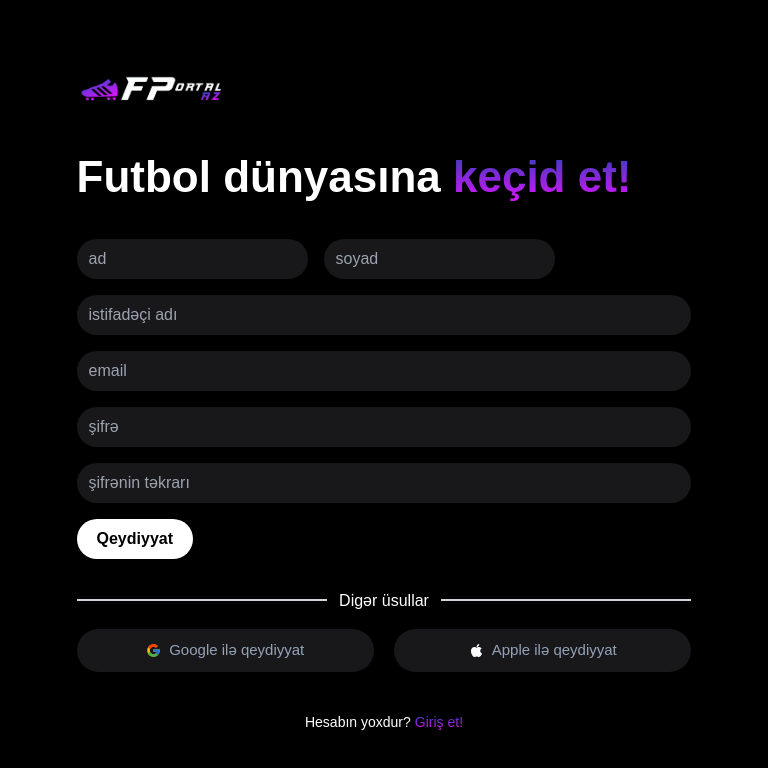
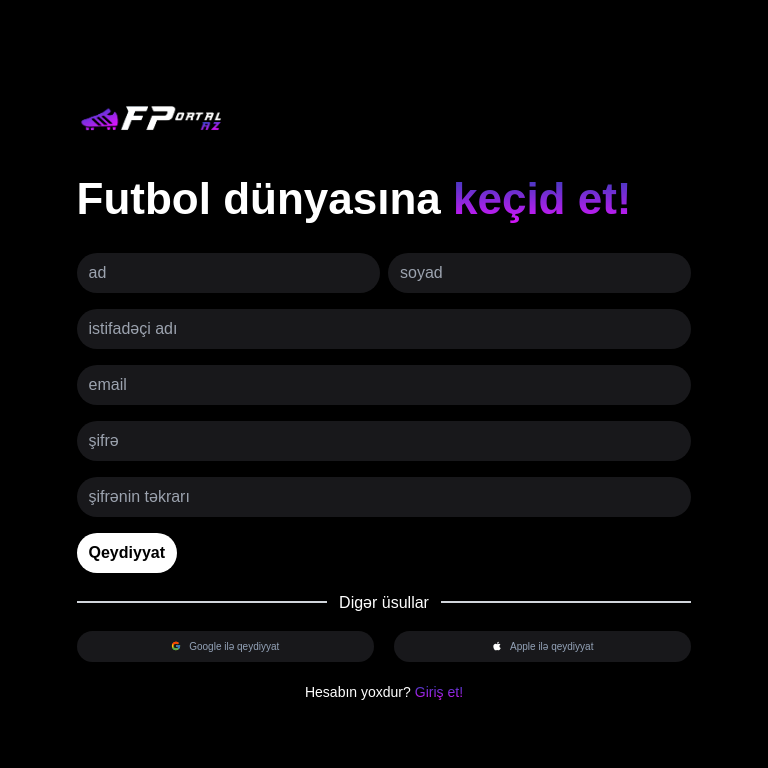
Before and after one commit to NHnew/FP, a React (Vite) app: page /sign-up in a window 768 px wide. Shown: the top 768 px of the page. Built offline with nearby package versions, Linux system fonts and the light colour scheme.

Commit message:
styleChanges

```diff
--- a/src/pages/Form/Form.css
+++ b/src/pages/Form/Form.css
@@ -12,7 +12,7 @@
 
 .googlebtn,
 .applebtn {
-    font-size: 15px;
+    font-size: 15px !important;
 }
 
 @media screen and (min-width: 450px) and (max-width: 992px) {
@@ -23,7 +23,7 @@
     }
 
     .endtext {
-        margin-top: 40px !important;
+        margin-top: 20px !important;
         text-align: center;
     }
 }
@@ -53,8 +53,8 @@
 
     .googlebtn,
     .applebtn {
-        padding: 10px !important;
-        font-size: 15px;
+        padding: 8px !important;
+        font-size: 10px !important;
     }
 
     .imgbox {
@@ -70,7 +70,6 @@
     }
 
     .endtext {
-        margin-top: 40px !important;
         text-align: center;
     }
 }
--- a/src/pages/Form/Login.jsx
+++ b/src/pages/Form/Login.jsx
@@ -52,7 +52,7 @@ const Login = () => {
                             </div>
                         </div>
                         <div className='mt-4 flex items-center justify-between'>
-                            <button type="button" onClick={loginUsers} className='loginbtn bg-white text-black px-5 py-2 font-bold rounded-3xl'>Giriş et</button>
+                            <button type="button" onClick={loginUsers} className='loginbtn bg-white text-black px-3 py-2 font-bold rounded-3xl'>Giriş et</button>
                             <span className='samecolor parolforget text-fuchsia-600 text-sm cursor-pointer'>Şifrəni unutdun?</span>
                         </div>
                     </form>
--- a/src/pages/Form/SignUp.jsx
+++ b/src/pages/Form/SignUp.jsx
@@ -55,12 +55,15 @@ const SignUp = () => {
             <div className='register flex justify-center items-center w-1/2 text-white px-5'>
                 <div>
                     <img className='logo w-48' src={Logo} alt="" />
-                    <h1 className='signtitle text-4xl font-bold mt-12 mb-10'>Futbol dünyasına <span className='samecolor text-fuchsia-600'>keçid et!</span></h1>
+                    <h1 className='signtitle text-4xl font-bold mt-10 mb-8'>Futbol dünyasına <span className='samecolor text-fuchsia-600'>keçid et!</span></h1>
                     <form onSubmit={signUpUsers} className='max-w-[410px]'>
-                        <div>
-                            <div className="mb-4 d-flex">
-                                <input onChange={(e) => setName(e.target.value)} value={name} className="mr-4 px-3 py-2 bg-zinc-900 rounded-3xl" type="text" placeholder="ad" required />
-                                <input onChange={(e) => setSurname(e.target.value)} value={surname} className="px-3 py-2 bg-zinc-900 rounded-3xl" type="text" placeholder="soyad" required />
+                        <div className='mb-4 flex'>
+                            <div className='w-1/2 mr-2'>
+                                <input onChange={(e) => setName(e.target.value)} value={name} className="w-full px-3 py-2 bg-zinc-900 rounded-3xl" type="text" placeholder="ad" required />
+                            </div>
+                            <div className='w-1/2'>
+                                <input onChange={(e) => setSurname(e.target.value)} value={surname} className="w-full px-3 py-2 bg-zinc-900 rounded-3xl" type="text" placeholder="soyad" required />
+                            </div>
                         </div>
                         <div className="mb-4 d-flex">
                             <input onChange={(e) => setUserName(e.target.value)} value={userName} className='w-full px-3 py-2 bg-zinc-900 rounded-3xl' type="text" placeholder='istifadəçi adı' required />
@@ -74,12 +77,12 @@ const SignUp = () => {
                         <div>
                             <input onChange={(e) => setConfirmPassword(e.target.value)} value={confirmPassword} className='w-full px-3 py-2 bg-zinc-900 rounded-3xl' type="password" placeholder='şifrənin təkrarı' required />
                         </div>
-                        </div>
+
                         <div className='mt-4 flex items-center justify-between'>
-                            <button type="submit" className='loginbtn bg-white text-black px-5 py-2 font-bold rounded-3xl'>Qeydiyyat</button>
+                            <button type="submit" className='loginbtn bg-white text-black px-3 py-2 font-bold rounded-3xl'>Qeydiyyat</button>
                         </div>
                     </form>
-                    <div className='signfooter max-w-[410px] mt-10 border-t-2 border-gray-300'>
+                    <div className='signfooter max-w-[410px] mt-7 border-t-2 border-gray-300'>
                         <div className='flex justify-center'>
                             <div className='otherway bg-black -mt-3 px-3'>Digər üsullar</div>
                         </div>
@@ -94,7 +97,7 @@ const SignUp = () => {
                             </div>
                         </div>
                         <div>
-                            <p className='endtext text-sm mt-3'>
+                            <p className='endtext text-sm mt-5'>
                                 <span className='mr-1'>Hesabın yoxdur?</span>
                                 <Link to='/login' className='samecolor text-fuchsia-600 cursor-pointer'>Giriş et!</Link>
                             </p>
```
Lines whose indentation alone changed are shown as unchanged.
